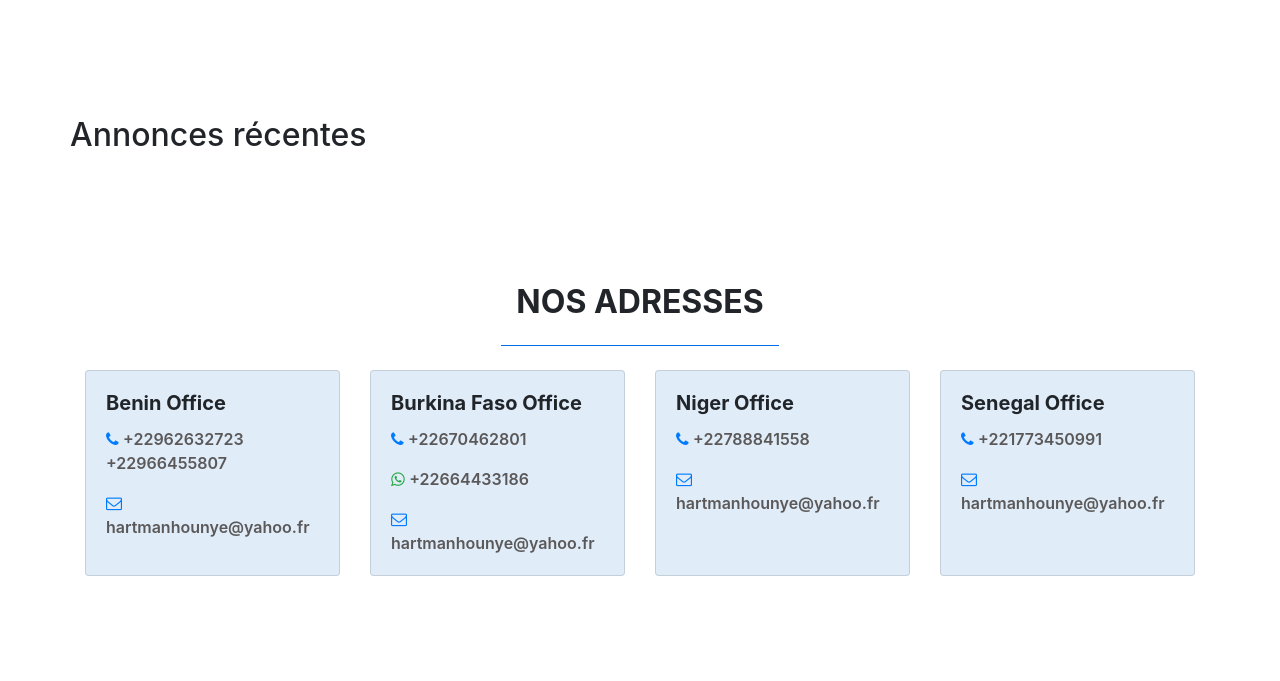
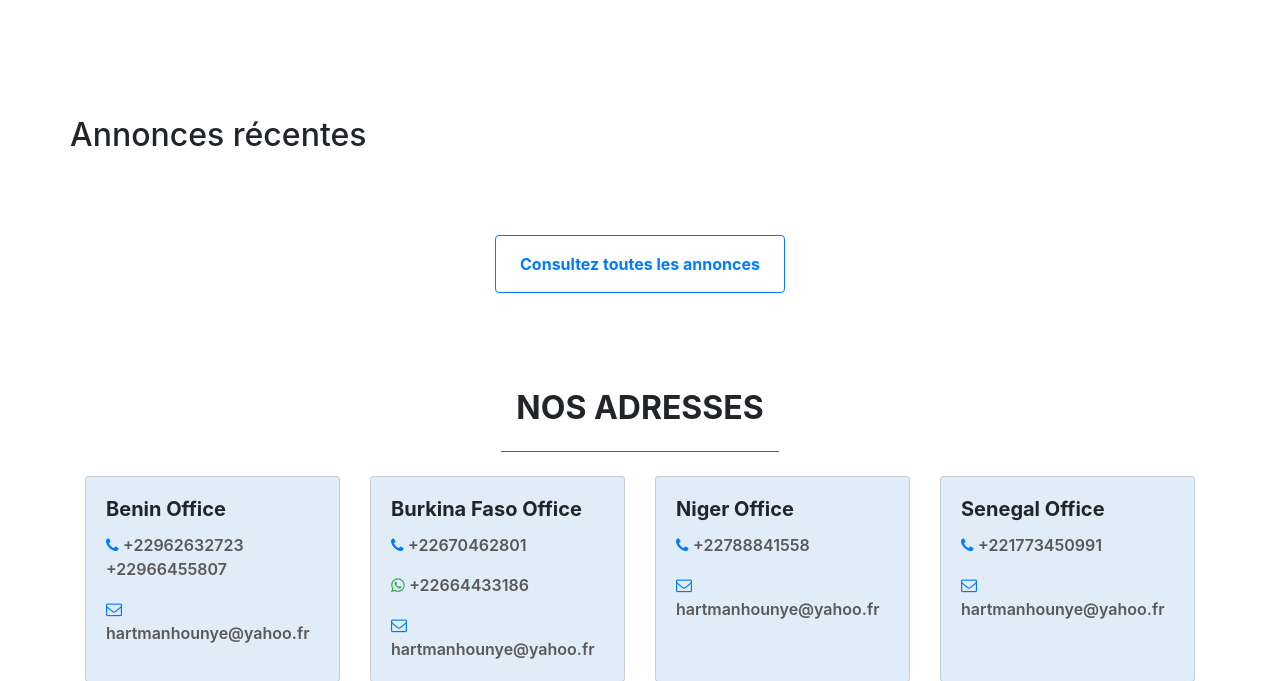
Before and after one commit to developerGroupWeb/Management-Consulting-Int, a PHP site: page /index.php?view=announce in a window 1280 px wide. Shown: the part 916-1597 px from the top of the page. Run offline with PHP 8.4, Linux system fonts and the light colour scheme; data that the repository does not hold is empty; some libraries are stand-ins or nearby versions.

Commit message:
update on announce page. il faut inserer le lien vers all-announces

```diff
--- a/views/announce.php
+++ b/views/announce.php
@@ -112,5 +112,11 @@
                 </div>
                 <? endforeach;?>
             </div>
+
+            <div class='row mt-5'>
+                <div class='mx-auto'>
+                    <a href="" class='btn btn-outline-primary px-4 font-weight-bold py-3'>Consultez toutes les annonces</a>
+                </div>
+            </div>
         </div>
     </section>
```
